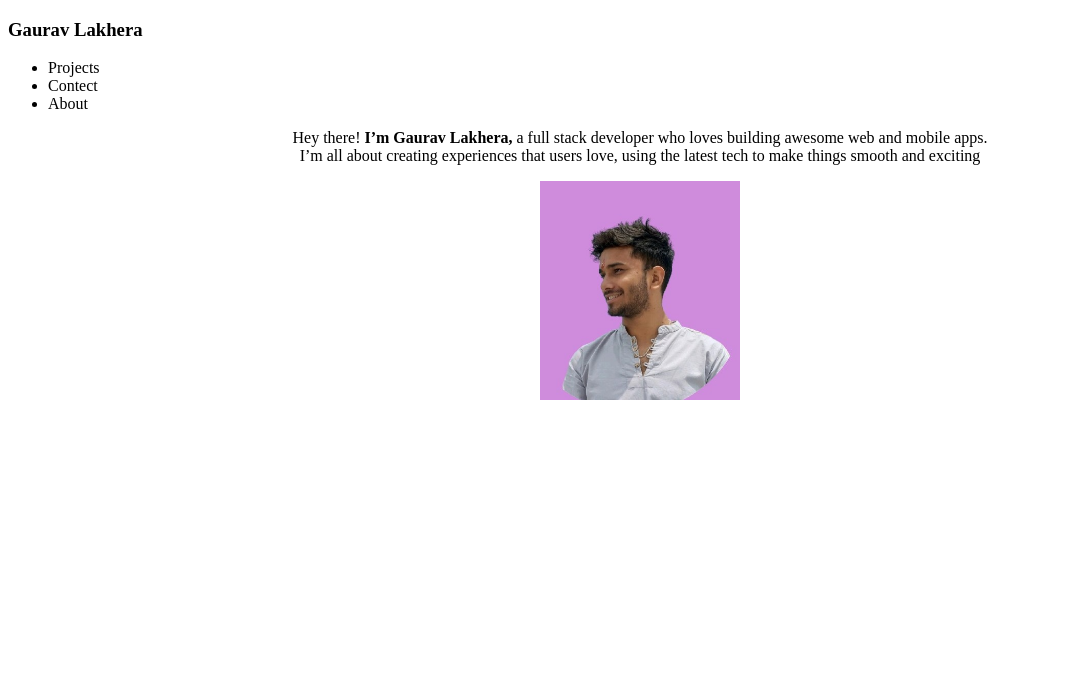
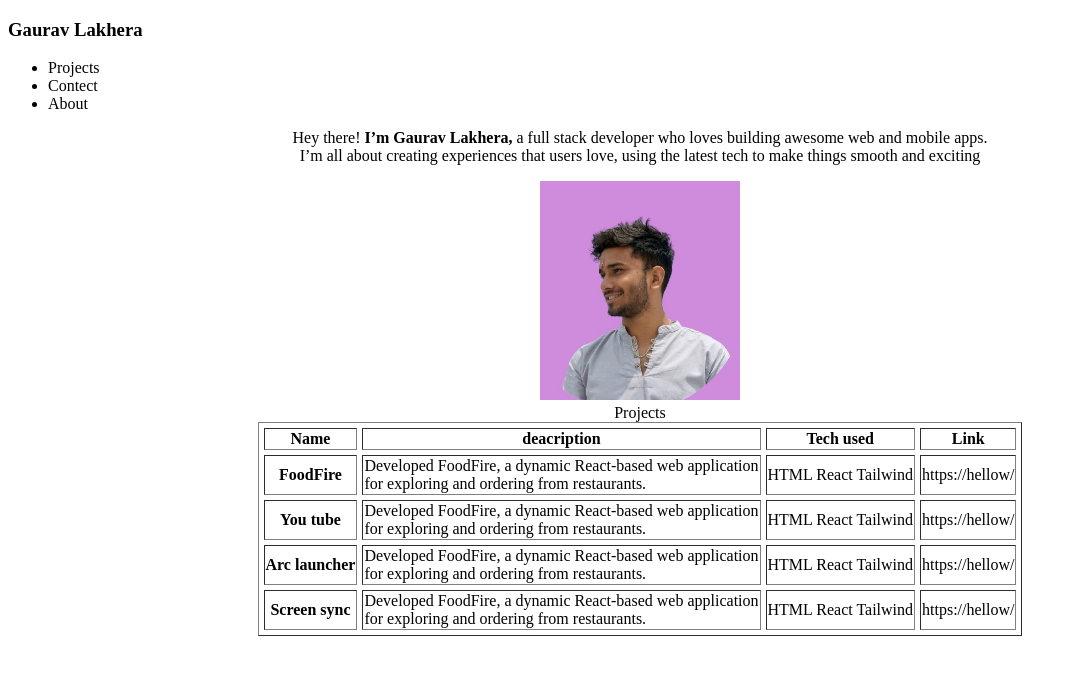
Before and after one commit to GauravLakhera/portfolio, a plain HTML site: page index.html in a window 1280 px wide. Shown: the whole page, without its empty margins (0-1076 px from the left). Drawn offline with Linux system fonts and the light colour scheme.

Commit message:
project as table

```diff
--- a/index.html
+++ b/index.html
@@ -20,16 +20,74 @@
       </section>
     </header>
     <body>
-        <center>
-      <p>
-        Hey there! <strong>I’m Gaurav Lakhera,</strong>  a full stack developer who loves building
-        awesome web and mobile apps.
-        <br> I’m all about creating experiences that
-        users love, using the latest tech to make things smooth and exciting
-      </p>
-      <img src="bg.jpg" width="200">
-
-    </center>
+      <center>
+        <p>
+          Hey there! <strong>I’m Gaurav Lakhera,</strong> a full stack developer
+          who loves building awesome web and mobile apps. <br />
+          I’m all about creating experiences that users love, using the latest
+          tech to make things smooth and exciting
+        </p>
+        <img src="bg.jpg" width="200" />
+        <div>
+          <table border="1" cellspacing="5">
+            <caption>
+              Projects
+            </caption>
+            <thead>
+              <tr>
+                <th>Name</th>
+                <th>deacription</th>
+                <th>Tech used</th>
+                <th>Link</th>
+              </tr>
+            </thead>
+            <tbody>
+              <tr>
+                <th scope="row" rowspan="4">FoodFire</th>
+                <td>
+                  Developed FoodFire, a dynamic React-based web application<br />
+                  for exploring and ordering from restaurants.
+                </td>
+                <td>HTML React Tailwind</td>
+                <td>https://hellow/</td>
+              </tr>
+            </tbody>
+            <tbody>
+                <tr>
+                  <th scope="row" rowspan="4">You tube</th>
+                  <td>
+                    Developed FoodFire, a dynamic React-based web application<br />
+                    for exploring and ordering from restaurants.
+                  </td>
+                  <td>HTML React Tailwind</td>
+                  <td>https://hellow/</td>
+                </tr>
+              </tbody>
+              <tbody>
+                <tr>
+                  <th scope="row" rowspan="4">Arc launcher</th>
+                  <td>
+                    Developed FoodFire, a dynamic React-based web application<br />
+                    for exploring and ordering from restaurants.
+                  </td>
+                  <td>HTML React Tailwind</td>
+                  <td>https://hellow/</td>
+                </tr>
+              </tbody>
+              <tbody>
+                <tr>
+                  <th scope="row" rowspan="4">Screen sync</th>
+                  <td>
+                    Developed FoodFire, a dynamic React-based web application<br />
+                    for exploring and ordering from restaurants.
+                  </td>
+                  <td>HTML React Tailwind</td>
+                  <td>https://hellow/</td>
+                </tr>
+              </tbody>
+          </table>
+        </div>
+      </center>
     </body>
   </body>
 </html>
```
